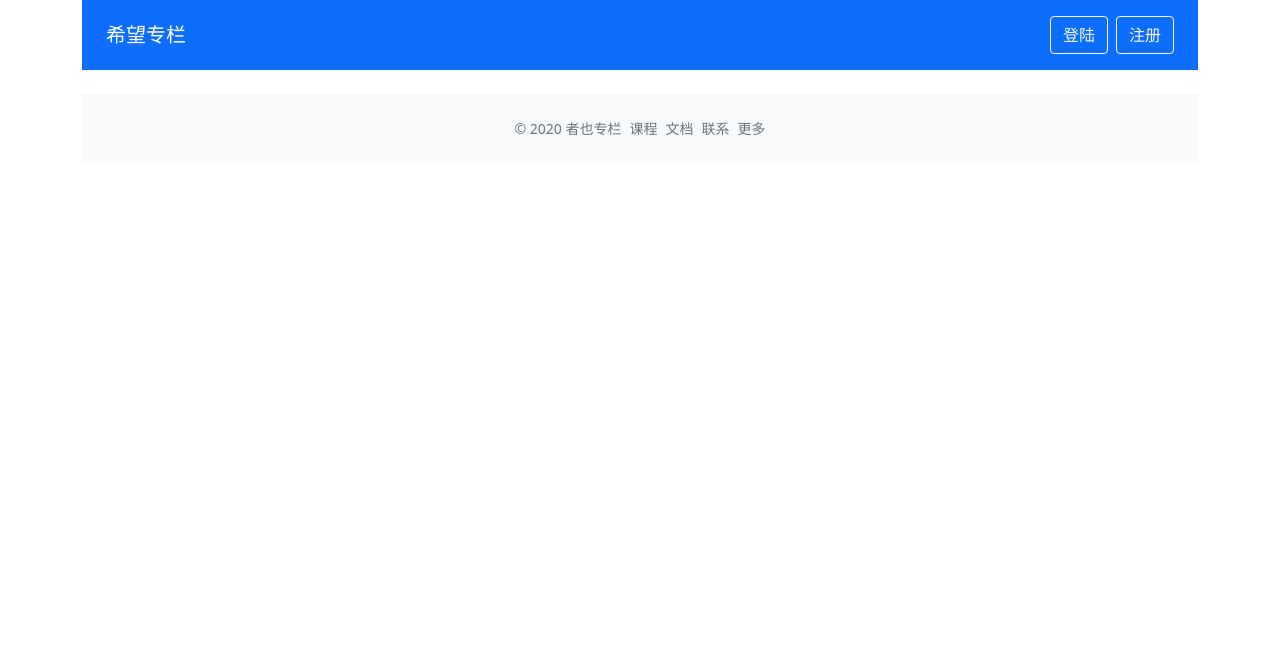
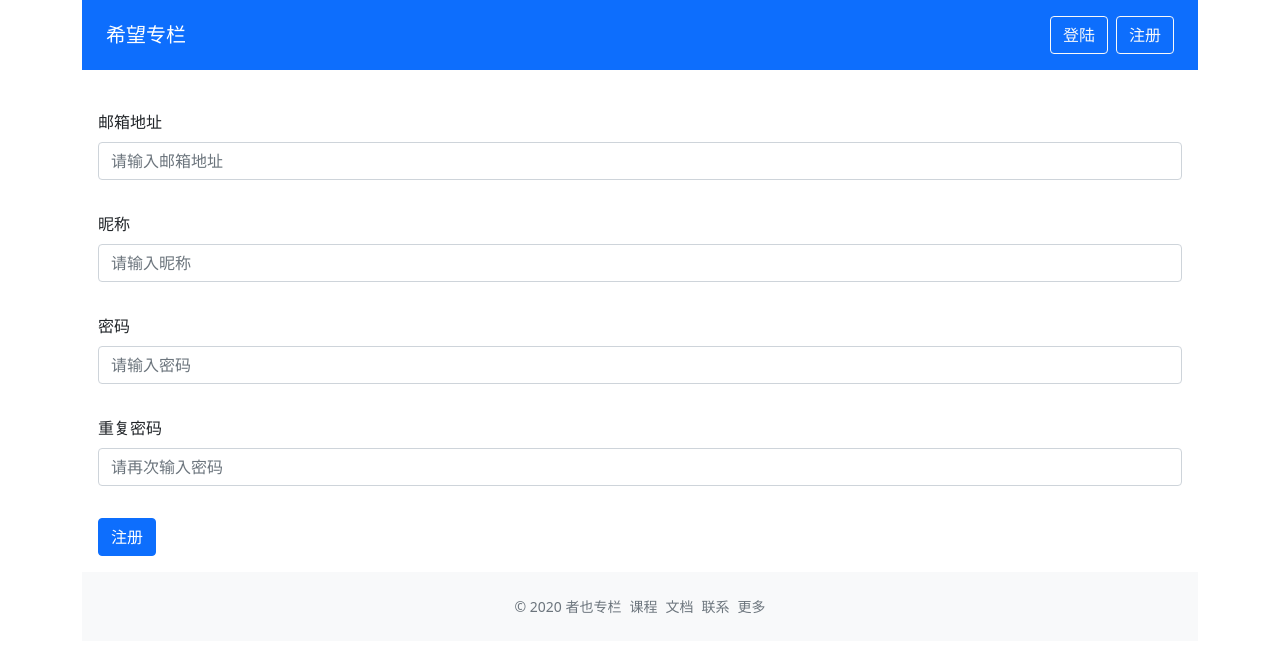
Before and after one commit to codingories/zhihu, a Vue app: page /signup in a window 1280 px wide. Shown: the top 652 px of the page. Built offline with nearby package versions, Linux system fonts and the light colour scheme.

Commit message:
继续制作注册

```diff
--- a/src/components/ValidateInput.vue
+++ b/src/components/ValidateInput.vue
@@ -32,7 +32,7 @@
 <script lang="ts" setup>
 import { defineProps, PropType, reactive, defineEmits, ref, defineExpose, onMounted } from 'vue'
 import { emitter } from '@/mitt/mitter'
-import { RulesProp } from '@/types/commonTypes'
+import { RulesProp } from '@/types/com monTypes'
 
 const emailReg = /^([A-Za-z0-9_\-.])+@([A-Za-z0-9_\-.])+\.([A-Za-z]{2,4})$/
 
@@ -79,6 +79,9 @@
         case 'email':
           passed = emailReg.test(inputRef.val)
           break
+        case 'custom':
+          passed = rule.validator ? rule.validator() : true
+          break
         default:
           break
       }
--- a/src/router.ts
+++ b/src/router.ts
@@ -4,6 +4,7 @@
 import ColumnDetail from '@/components/ColumnDetail.vue'
 import CreatePost from '@/views/CreatePost.vue'
 import store from '@/store'
+import signup from '@/views/Signup.vue'
 
 const routerHistory = createWebHistory()
 export const router = createRouter({
@@ -26,6 +27,11 @@
       component: ColumnDetail
     },
     {
+      path: '/signup/',
+      name: 'signup',
+      component: signup
+    },
+    {
       path: '/create',
       name: 'create',
       component: CreatePost,
--- a/src/types/commonTypes.ts
+++ b/src/types/commonTypes.ts
@@ -1,6 +1,7 @@
 interface RuleProp {
-  type: 'required' | 'email';
+  type: 'required' | 'email' | 'custom';
   message: string;
+  validator?: () => boolean;
 }
 
 export type RulesProp = RuleProp[];
--- /dev/null
+++ b/src/views/Signup.vue
@@ -0,0 +1,127 @@
+<template>
+  <div class="login-page mx-auto p-3 w-330">
+    <validate-form @form-submit="onFormSubmit">
+      <div class="mb-3">
+        <label class="form-label">邮箱地址</label>
+        <validate-input
+          :rules="emailRules" v-model="emailVal"
+          placeholder="请输入邮箱地址"
+          type="text"
+          ref="inputRef"
+        />
+      </div>
+      <div class="mb-3">
+        <label class="form-label">昵称</label>
+        <validate-input
+          type="password"
+          placeholder="请输入昵称"
+          :rules="nameRules"
+          v-model="passwordVal"
+        />
+      </div>
+      <div class="mb-3">
+        <label class="form-label">密码</label>
+        <validate-input
+          type="password"
+          placeholder="请输入密码"
+          :rules="passwordRules"
+          v-model="passwordVal"
+        />
+      </div>
+      <div class="mb-3">
+        <label class="form-label">重复密码</label>
+        <validate-input
+          type="password"
+          placeholder="请再次输入密码"
+          :rules="repeatPasswordRules"
+          v-model="passwordVal"
+        />
+      </div>
+      <template #submit>
+        <button type="submit" class="btn btn-primary btn-block btn-large">注册</button>
+      </template>
+    </validate-form>
+  </div>
+</template>
+
+<script lang="ts" setup>
+import { reactive, ref } from 'vue'
+import { useRouter } from 'vue-router'
+import ValidateInput from '../components/ValidateInput.vue'
+import ValidateForm from '../components/ValidateForm.vue'
+import { RulesProp } from '@/types/commonTypes'
+import { useStore } from 'vuex'
+import createMessage from '@/components/createMessage'
+
+const store = useStore()
+
+const formData = reactive({
+  email: '',
+  nickName: '',
+  password: '',
+  repeatPassword: ''
+})
+
+const emailVal = ref('')
+const router = useRouter()
+const emailRules: RulesProp = [
+  {
+    type: 'required',
+    message: '电子邮箱地址不能为空'
+  },
+  {
+    type: 'email',
+    message: '请输入正确的电子邮箱格式'
+  }
+]
+const nameRules: RulesProp = [
+  {
+    type: 'required',
+    message: '昵称不能为空'
+  }
+]
+const repeatPasswordRules: RulesProp = [
+  {
+    type: 'required',
+    message: '重复密码不能为空'
+  },
+  {
+    type: 'custom',
+    validator: () => {
+      return formData.password === formData.repeatPassword
+    },
+    message: '密码不相同'
+  }
+]
+const passwordRules: RulesProp = [
+  {
+    type: 'required',
+    message: '密码不能为空'
+  }
+]
+const passwordVal = ref('')
+
+const onFormSubmit = (result: boolean) => {
+  if (result) {
+    const payload = {
+      email: emailVal.value,
+      password: passwordVal.value
+    }
+    store.dispatch('loginAndFetch', payload).then(
+      data => {
+        createMessage('登出成功 2秒后跳转首页', 'success')
+        setTimeout(() => {
+          router.push('/')
+        }, 2000)
+      }
+    ).catch(e => {
+      console.log('fuck', e)
+    })
+  }
+}
+</script>
+<script lang="ts">
+export default {
+  name: 'myLogin'
+}
+</script>
```
